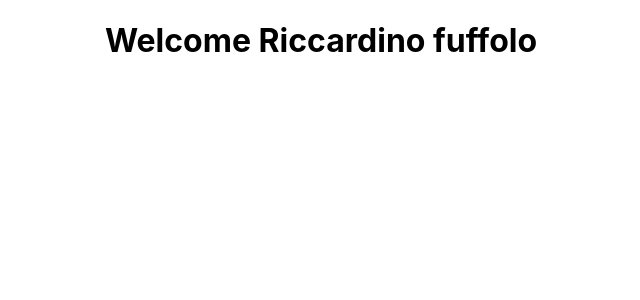
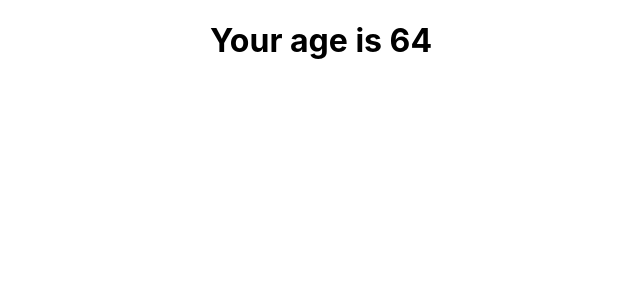
Before and after one commit to Underscore2/EserciziReact, a React (Create React App) app in the folder esercizio/: page / in a window 1280 px wide. Shown: the top 300 px of the page, without its empty margins (319-959 px from the left). Built offline with nearby package versions, Linux system fonts and the light colour scheme.

Commit message:
Feat/Conditional 05

```diff
--- a/esercizio/src/Age.js
+++ b/esercizio/src/Age.js
@@ -2,8 +2,13 @@ import React from "react";
 
 class Age extends React.Component {
     render() {
-        return (<p>Your age is {this.props.age}</p>)
+        return (
+            <div>
+                {this.props.age > 18
+                    ? <h1>Your age is {this.props.age}</h1>
+                    : <h1>You are very young!</h1>}
+            </div>
+        )
     }
 }
-
 export default Age;
--- a/esercizio/src/App.js
+++ b/esercizio/src/App.js
@@ -4,7 +4,7 @@ import Welcome from './Welcome';
 function App() {
   return (
     <div className="App">
-      <Welcome name="Riccardino fuffolo" age={64} />
+      <Welcome name="John" age={64} />
     </div>
   );
 }
--- a/esercizio/src/Welcome.js
+++ b/esercizio/src/Welcome.js
@@ -4,8 +4,9 @@ import Age from './Age';
 class Welcome extends react.Component {
     render() {
         return (<div>
-            <h1>Welcome {this.props.name}</h1>
-            {((this.props.age > 18 && this.props.age < 65) && (this.props.name === "John")) && <Age age={this.props.age} />}
+
+            <Age age={this.props.age} />
+
         </div>)
     }
 }
```
